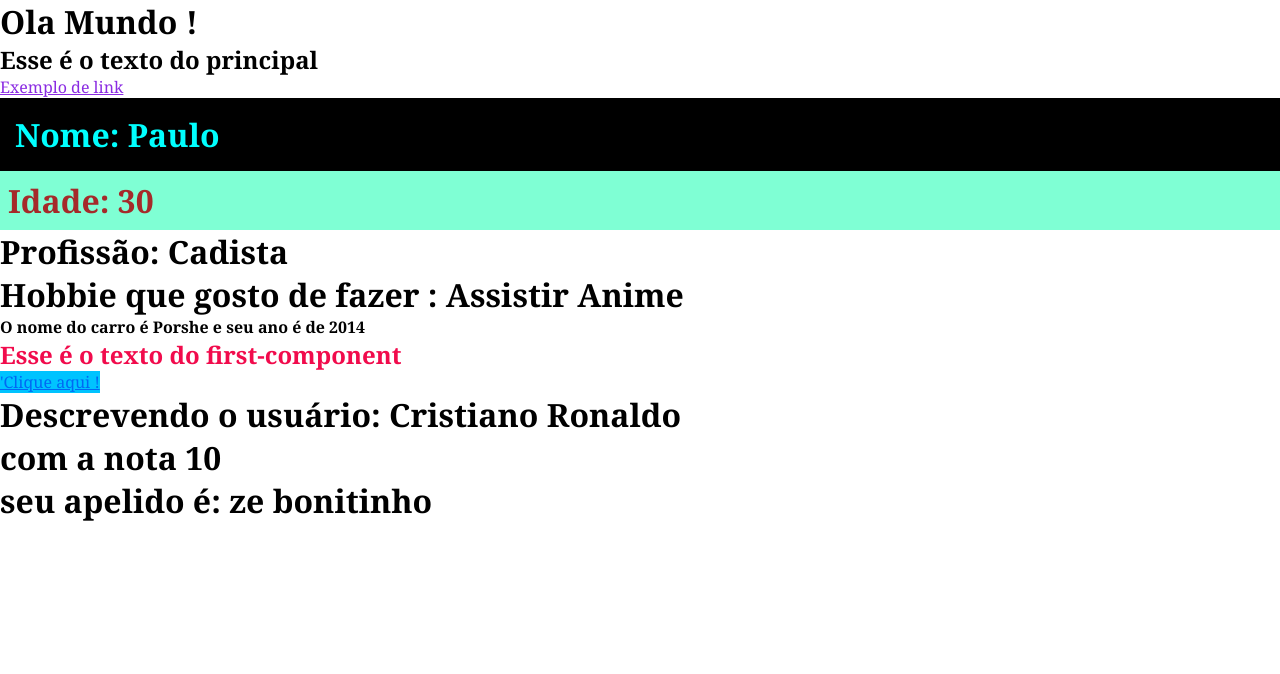
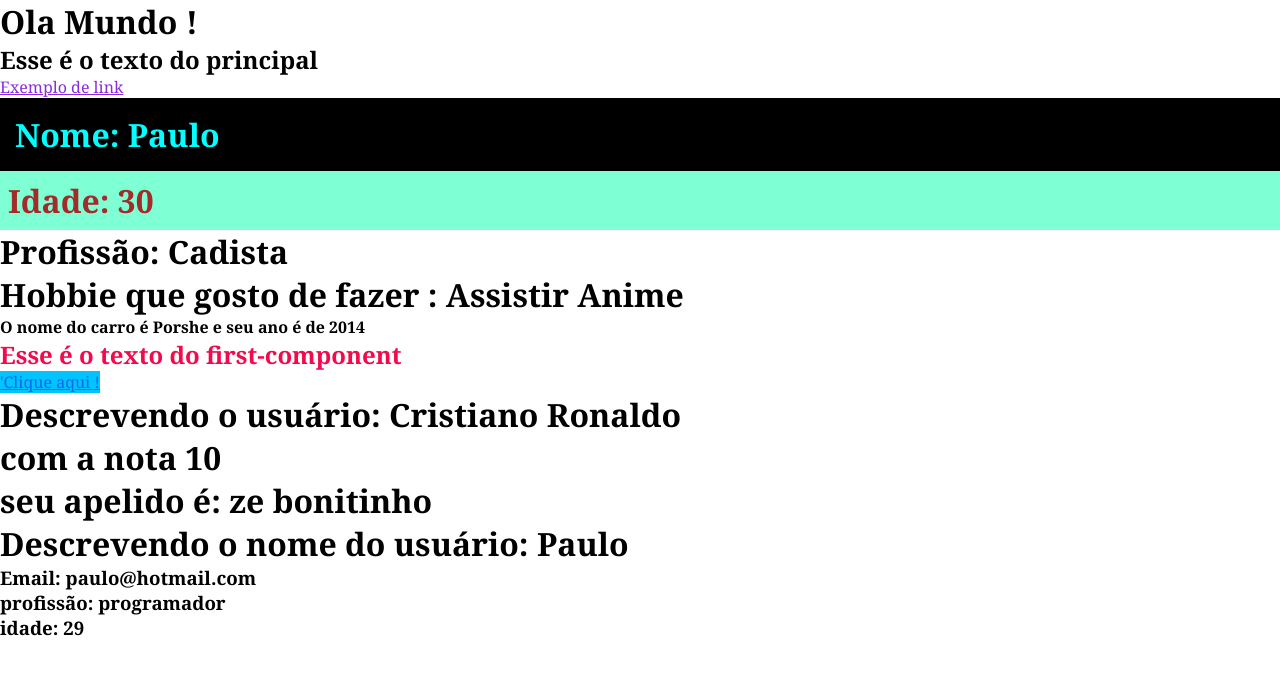
Before and after one commit to PauloHBLima/curso-angular, an Angular app: page / in a window 1280 px wide. Shown: the top 674 px of the page. Built offline with nearby package versions, Linux system fonts and the light colour scheme.

Commit message:
compartilhamento de dados - @input filho para o pai

```diff
--- a/src/app/app.component.html
+++ b/src/app/app.component.html
@@ -6,3 +6,4 @@
 <!-- primeira informação [name] é como o nome vai ser chamada no componente filho e a
 segunda informação é o dado que está sendo levado do componente pai.
  -->
+<app-parent-data-second [apelido]="nickName" [userData]="userData"></app-parent-data-second>
--- a/src/app/app.component.ts
+++ b/src/app/app.component.ts
@@ -11,4 +11,10 @@ export class AppComponent {
   nota = 10;
   nomefei = 'ze bonitinho'
   title = 'curso-angular';
+  nickName = 'Paulo';
+  userData = {
+    email: 'paulo@hotmail.com',
+  profissao: 'programador',
+    idade: 29
+  }
 }
--- a/src/app/app.module.ts
+++ b/src/app/app.module.ts
@@ -5,12 +5,14 @@ import { AppRoutingModule } from './app-routing.module';
 import { AppComponent } from './app.component';
 import { FirstComponentComponent } from './components/first-component/first-component.component';
 import { ParentDataComponent } from './components/parent-data/parent-data.component';
+import { ParentDataSecondComponent } from './components/parent-data-second/parent-data-second.component';
 
 @NgModule({
   declarations: [
     AppComponent,
     FirstComponentComponent,
-    ParentDataComponent
+    ParentDataComponent,
+    ParentDataSecondComponent
   ],
   imports: [
     BrowserModule,
--- /dev/null
+++ b/src/app/components/parent-data-second/parent-data-second.component.html
@@ -0,0 +1,4 @@
+<h1>Descrevendo o nome do usuário: {{ apelido }}</h1>
+<h3>Email: {{userData.email}}</h3>
+<h3>profissão: {{userData.profissao}}</h3>
+<h3>idade: {{userData.idade}}</h3>
--- /dev/null
+++ b/src/app/components/parent-data-second/parent-data-second.component.ts
@@ -0,0 +1,16 @@
+import { Component, Input, OnInit } from '@angular/core';
+
+@Component({
+  selector: 'app-parent-data-second',
+  templateUrl: './parent-data-second.component.html',
+  styleUrls: ['./parent-data-second.component.scss']
+})
+export class ParentDataSecondComponent implements OnInit {
+
+  @Input() apelido: string = '';
+  @Input() userData!: {email: string; profissao: string; idade: number}
+  constructor() {}
+  ngOnInit(): void {
+
+  }
+}
--- a/src/app/components/parent-data/parent-data.component.html
+++ b/src/app/components/parent-data/parent-data.component.html
@@ -1,3 +1,3 @@
 <h1>Descrevendo o usuário: {{ sobrenome }}</h1>
 <h1>com a nota {{ resultado }}</h1>
-<h1>seu apelido é: {{ apelido}}</h1>
+<h1>seu apelido é: {{ apelido }}</h1>
```
Also changed, not shown: src/app/components/parent-data-second/parent-data-second.component.scss (added), 1 other file (tests, documents, lock files or other folders).
